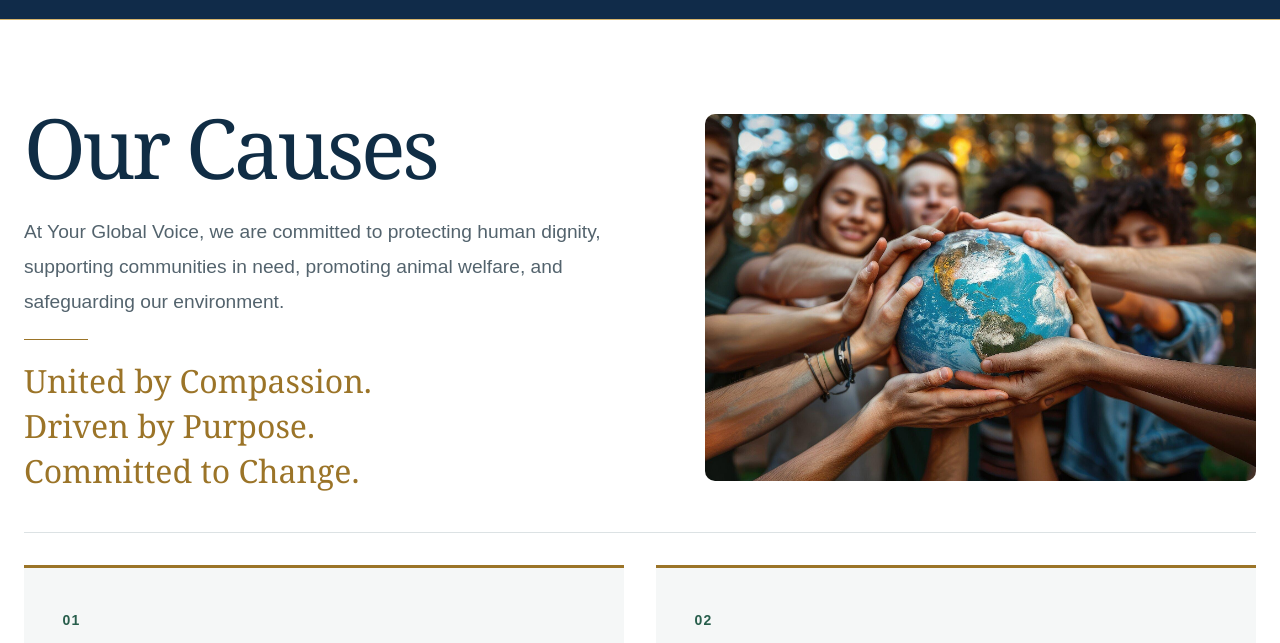
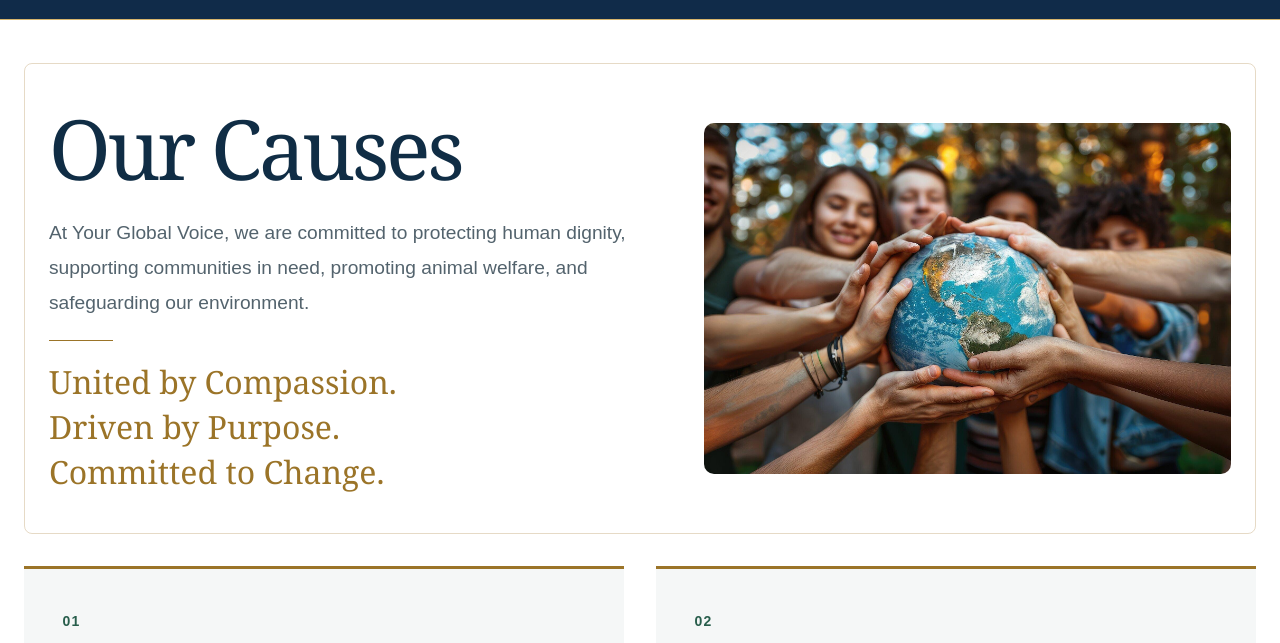
Before and after one commit to AELEFTERIADIS/Your-Global-Voice, a website: page public/purposes.html in a window 1280 px wide. Shown: the part 99-742 px from the top of the page. Drawn offline with Linux system fonts and the light colour scheme.

Commit message:
Enclose Our Causes hero in a unified subtle border

```diff
--- a/public/styles.css
+++ b/public/styles.css
@@ -228,7 +228,7 @@
 }
 
 /* Our Causes introduction only; retain the existing cause cards unchanged. */
-.causes-intro { display: grid; grid-template-columns: minmax(0, 1.15fr) minmax(0, 1fr); gap: clamp(1.5rem, 4vw, 3rem); align-items: center; max-width: none; padding-block: clamp(1.5rem, 3vw, 2.5rem); margin-bottom: 2rem; }
+.causes-intro { display: grid; grid-template-columns: minmax(0, 1.15fr) minmax(0, 1fr); gap: clamp(1.5rem, 4vw, 3rem); align-items: center; max-width: none; border: 1px solid rgba(164, 124, 50, .28); border-radius: .5rem; padding: clamp(1.5rem, 3vw, 2.5rem) clamp(1rem, 2vw, 1.5rem); margin-bottom: 2rem; }
 .causes-intro-copy > h1 { margin-top: 0; color: var(--navy); font-family: Georgia, 'Times New Roman', serif; font-size: clamp(2.75rem, 6.5vw, 5.5rem); line-height: 1.08; }
 .causes-intro-copy > .lead { max-width: 56rem; margin-bottom: 0; font-size: clamp(1.1875rem, 1.5vw, 1.25rem); line-height: 1.8; }
 .causes-intro-copy > .causes-slogan { position: relative; margin: 1.25rem 0 0; padding: 1.25rem 0 0; color: var(--gold); font-family: Georgia, 'Times New Roman', serif; font-size: clamp(1.875rem, 2.5vw, 2rem); line-height: 1.4; text-wrap: balance; }
```
